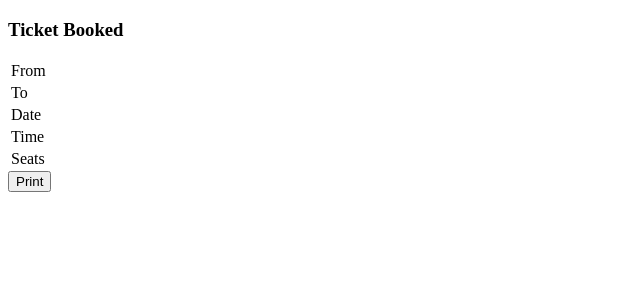
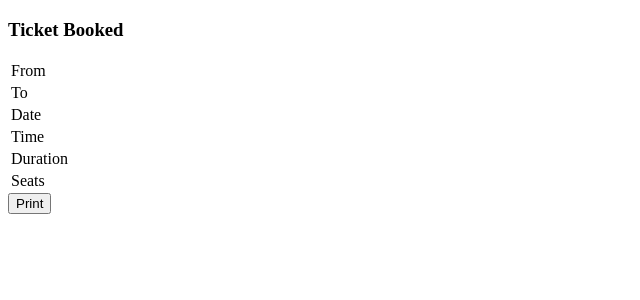
Before and after one commit to suraj-shanbhag/TWMobile, a Flask app: page /book/ in a window 1280 px wide. Shown: the top 300 px of the page, without its empty margins (0-640 px from the left). Run offline with Flask 2, Linux system fonts and the light colour scheme; some libraries are stand-ins or nearby versions.

Commit message:
Suraj Shanbhag Edited Book Ticket Page

```diff
--- a/templates/ticket.html
+++ b/templates/ticket.html
@@ -45,6 +45,14 @@
                 </tr>
                 <tr>
                     <td>
+                        Duration
+                    </td>
+                    <td>
+                        {{ booking['duration'] }}
+                    </td>
+                </tr>
+                <tr>
+                    <td>
                         Seats
                     </td>
                     <td>
```
